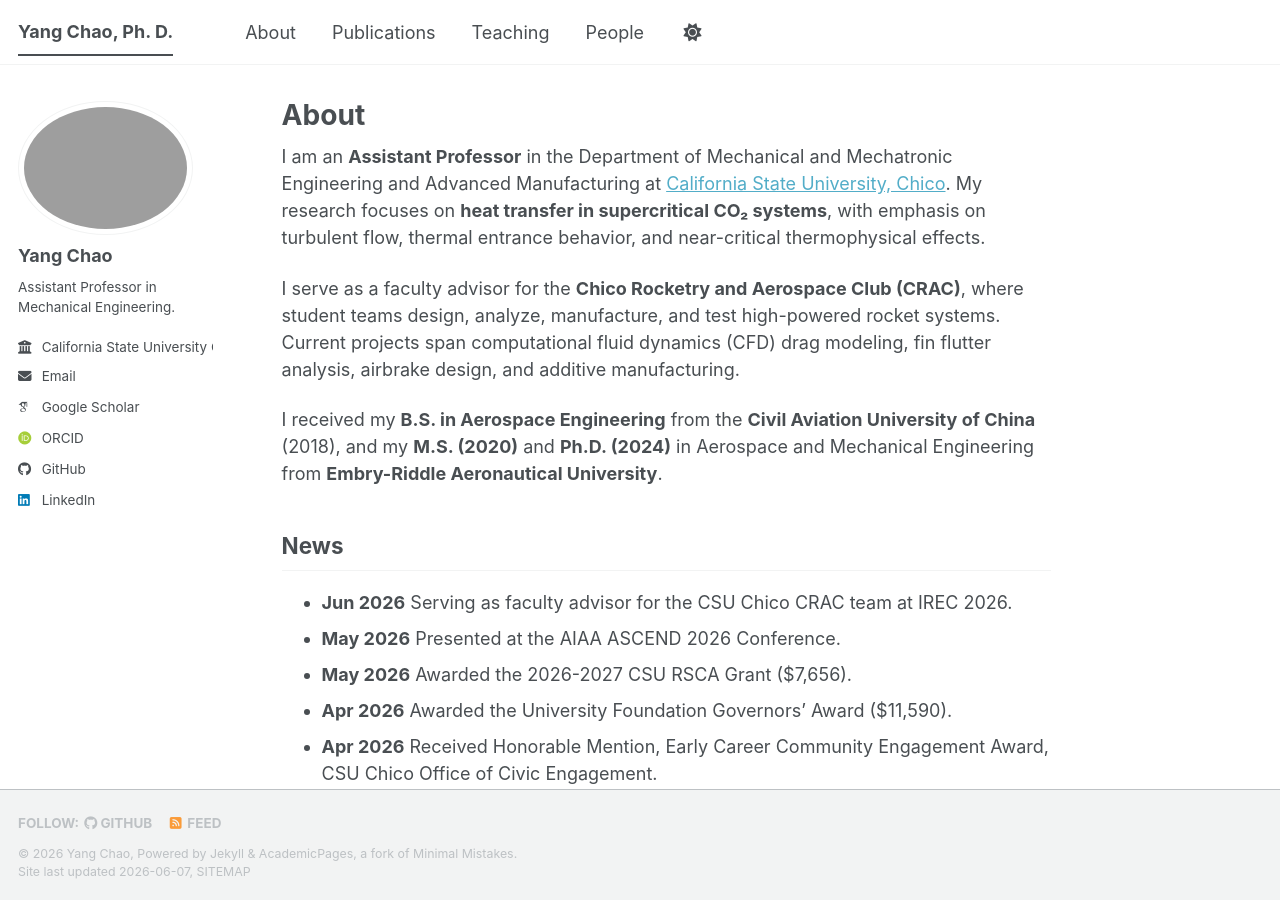
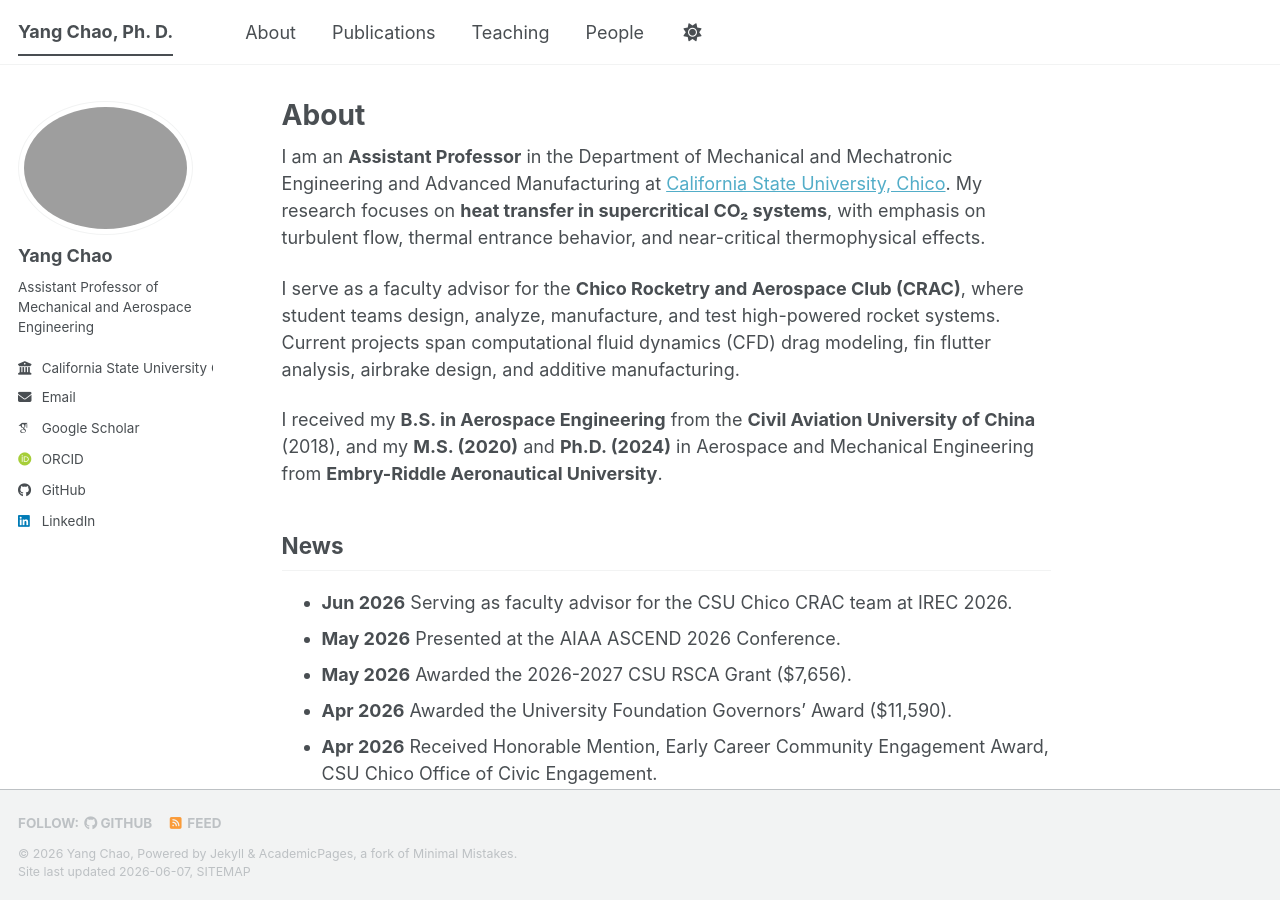
Before and after one commit to cycynyny/cycynyny.github.io, a Jekyll site: the page built from _pages/about.md, in a window 1280 px wide and 900 px high. Built offline with Jekyll 4.4.1, drawn with Linux system fonts in a browser that asks for light colours; some web fonts are replaced; a script bundle is joined from its source files by our own code; library files that are not in the unit come from our copies.

Commit message:
Update _config.yml

```diff
--- a/_config.yml
+++ b/_config.yml
@@ -25,7 +25,7 @@
   avatar           : "Self.jpg"
   name             : "Yang Chao"
   pronouns         : # example: "he/him"
-  bio              : "Assistant Professor in Mechanical Engineering."
+  bio              : "Assistant Professor of Mechanical and Aerospace Engineering"
   location         :
   employer         : "California State University Chico"
   uri              : # URL
```
